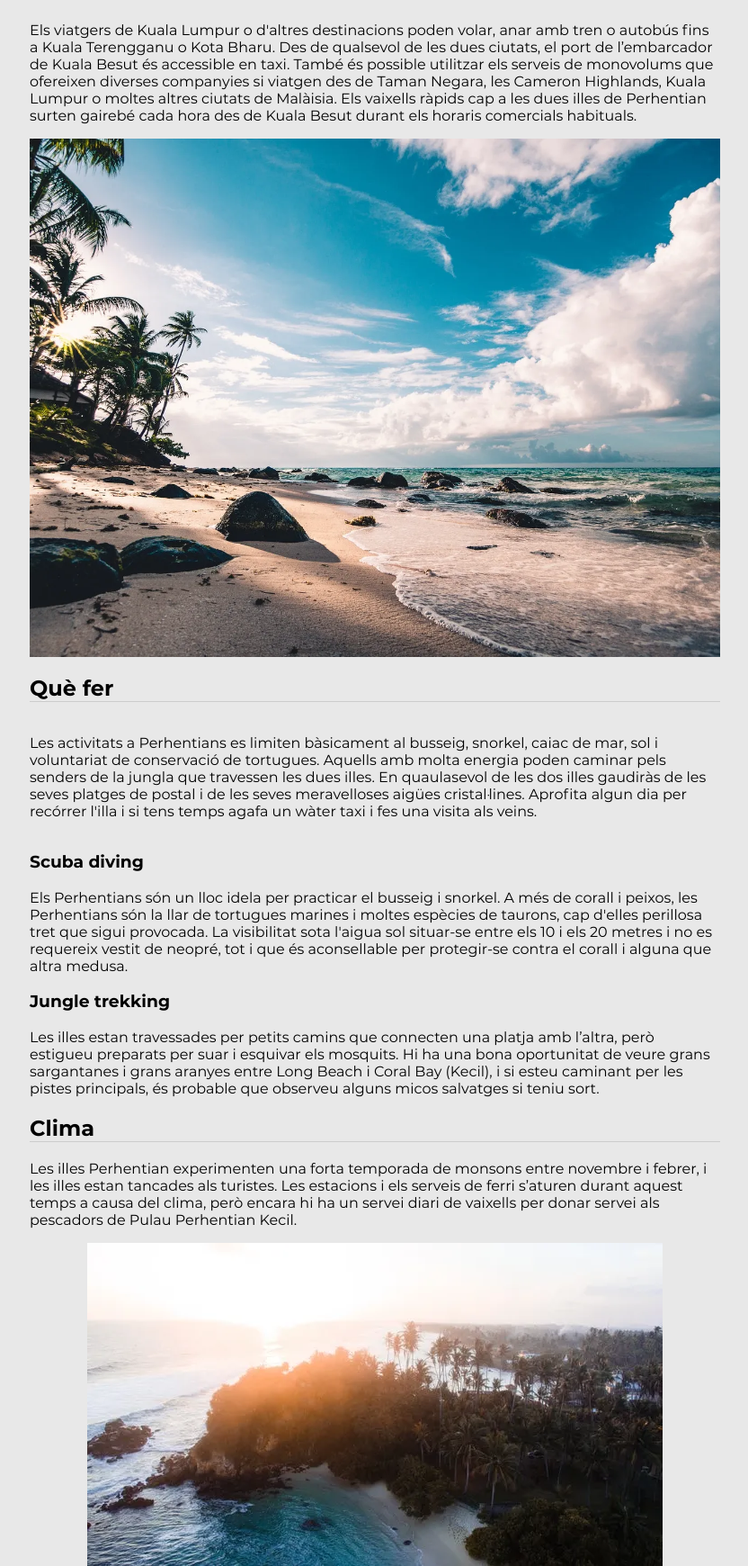
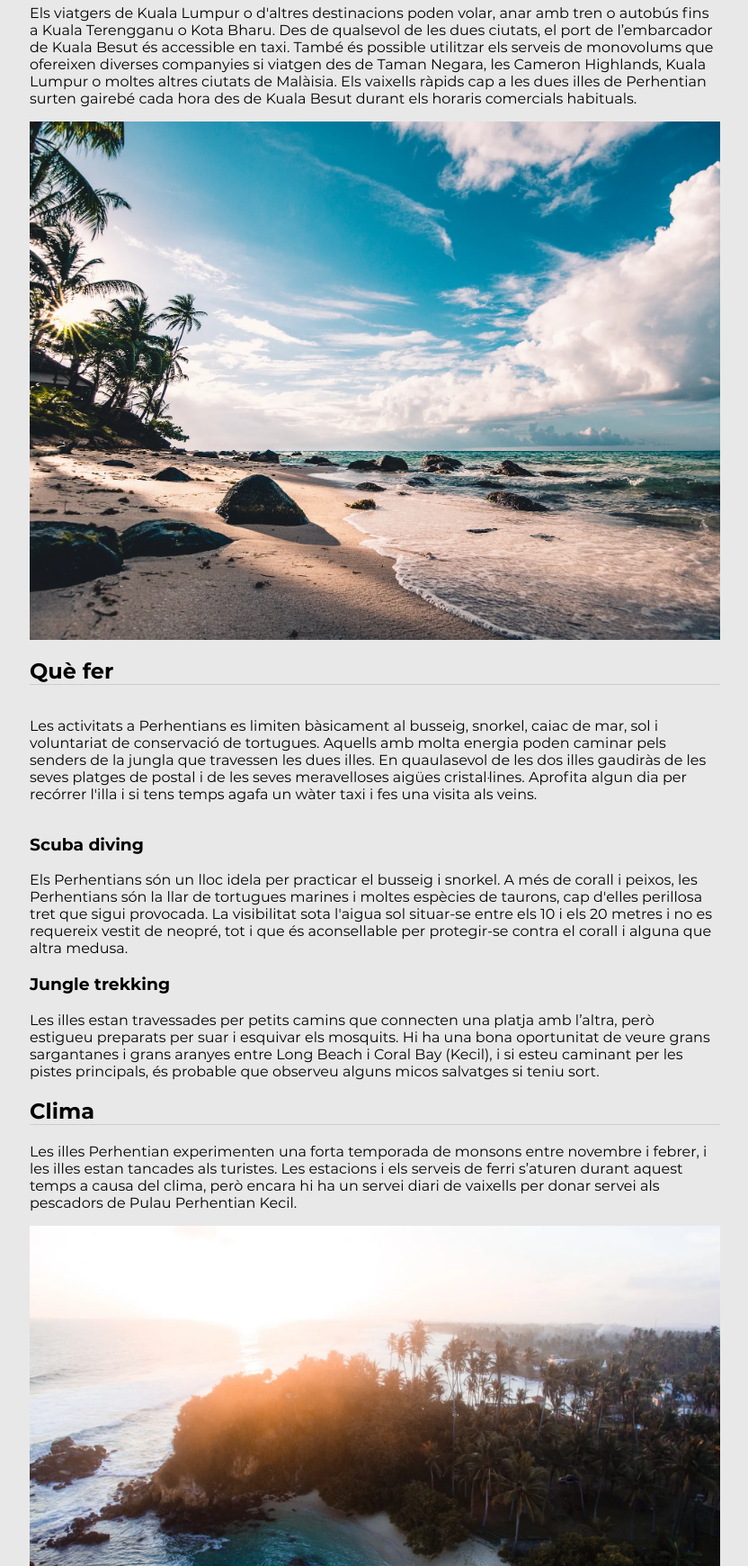
Before and after one commit to atrevinyo/Eines-HTML-i-CSS-PAC3, a website built with Parcel: page src/cat1.html in a window 1280 px wide. Shown: the part 1060-2800 px from the top of the page at 90% size, without its empty margins (223-1055 px from the left). Built offline with nearby package versions, Linux system fonts and the light colour scheme.

Commit message:
Add files via upload

```diff
--- a/src/cat1.html
+++ b/src/cat1.html
@@ -37,8 +37,8 @@
                 </div>
                 <picture>
                     <source id="imatge7" media="(max-width: 480px)" srcset="../img/illes-portrait-640px.webp" onclick="zoomImatge('imatge7')">
-                    <source id="imatge8" media="(max-width: 829px)" srcset="../img/illes-1280px.webp" onclick="zoomImatge('imatge8')">
-webp                    <img id="imatge10" src="../img/illes-1920px.webp" alt="Kula Lumpur" onclick="zoomImatge('imatge10')">
+                   <source id="imatge8" media="(max-width: 829px)" srcset="../img/illes-1280px.webp" onclick="zoomImatge('imatge8')">
+                   <img id="imatge10" src="../img/illes-1920px.webp" alt="Kula Lumpur" onclick="zoomImatge('imatge10')">
                 </picture>
         </section>
             <div>
@@ -57,13 +57,13 @@ webp                    <img id="imatge10" src="../img/illes-1920px.webp" alt="K
                         <div>
                             <p>Els viatgers de Kuala Lumpur o d'altres destinacions poden volar, anar amb tren o autobús fins a Kuala Terengganu o Kota Bharu. Des de qualsevol de les dues ciutats, el port de l’embarcador de Kuala Besut és accessible en taxi. També és possible utilitzar els serveis de monovolums que ofereixen diverses companyies si viatgen des de Taman Negara, les Cameron Highlands, Kuala Lumpur o moltes altres ciutats de Malàisia.
                             Els vaixells ràpids cap a les dues illes de Perhentian surten gairebé cada hora des de Kuala Besut durant els horaris comercials habituals.</p>
-                            <img id="imatge11" loading="lazy" srcset= "../img/pexels-fabian-wiktor-640px.webp 640w,
-                                          ../img/pexels-fabian-wiktor-1280px.webp 1280w,
-                                          ../img/pexels-fabian-wiktor-1920px.webp 1920w" onclick="zoomImatge('imatge11')"
-                                 sizes="(max-width: 480px) 320px,
-                                        (max-width: 830px) 640px,
-                                        1280px"
-                                 src="../img/pexels-fabian-wiktor-1920px.webp">
+
+                            <picture>
+                                <source id="imatge11" media="(max-width: 480px)" srcset="../img/pexels-fabian-wiktor-640px.webp" onclick="zoomImatge('imatge11')">
+                                <source id="imatge12" media="(max-width: 829px)" srcset="../img/pexels-fabian-wiktor-1280px.webp" onclick="zoomImatge('imatge12')">
+                                <source id="imatge13" media="(min-width: 830px)" srcset="../img/pexels-fabian-wiktor-1920px.webp" onclick="zoomImatge('imatge13')">
+                                <img id="imatge14" loading="lazy" src="../img/pexels-fabian-wiktor-1920px.webp" alt="Kula Lumpur" onclick="zoomImatge('imatge14')">
+                            </picture>
 
                     </section>
 
@@ -83,11 +83,12 @@ webp                    <img id="imatge10" src="../img/illes-1920px.webp" alt="K
                         <h2 id="clima">Clima</h2>
                             <p>Les illes Perhentian experimenten una forta temporada de monsons entre novembre i febrer, i les illes estan tancades als turistes. Les estacions i els serveis de ferri s’aturen durant aquest temps a causa del clima, però encara hi ha un servei diari de vaixells per donar servei als  pescadors de Pulau Perhentian Kecil.
                             </p>
-                            <img id="imatge12" loading="lazy" src="../img/pexels-rachel-claire-640px.webp"
-                                 srcset= "../img/pexels-rachel-claire-1280px.webp 2x,
-                                          ../img/pexels-rachel-claire-1920px.webp 3x"
-                                          onclick="zoomImatge('imatge12')">
-
+                            <picture>
+                                <source id="imatge15"  media="(max-width: 480px)" srcset="../img/pexels-rachel-claire-640px.webp" onclick="zoomImatge('imatge15')">
+                                <source id="imatge16" media="(max-width: 829px)" srcset="../img/pexels-rachel-claire-1280px.webp" onclick="zoomImatge('imatge16')">
+                                <source id="imatge17" media="(min-width: 830px)" srcset="../img/pexels-rachel-claire-1920px.webp" onclick="zoomImatge('imatge17')">
+                                <img id="imatge18" loading="lazy" src="../img/pexels-rachel-claire-1920px.webp" alt="Kula Lumpur" onclick="zoomImatge('imatge18')">
+                            </picture>
 
                     </section>
             </section>
```
Also changed, not shown: src/cat3.html (+12 -12 lines).
